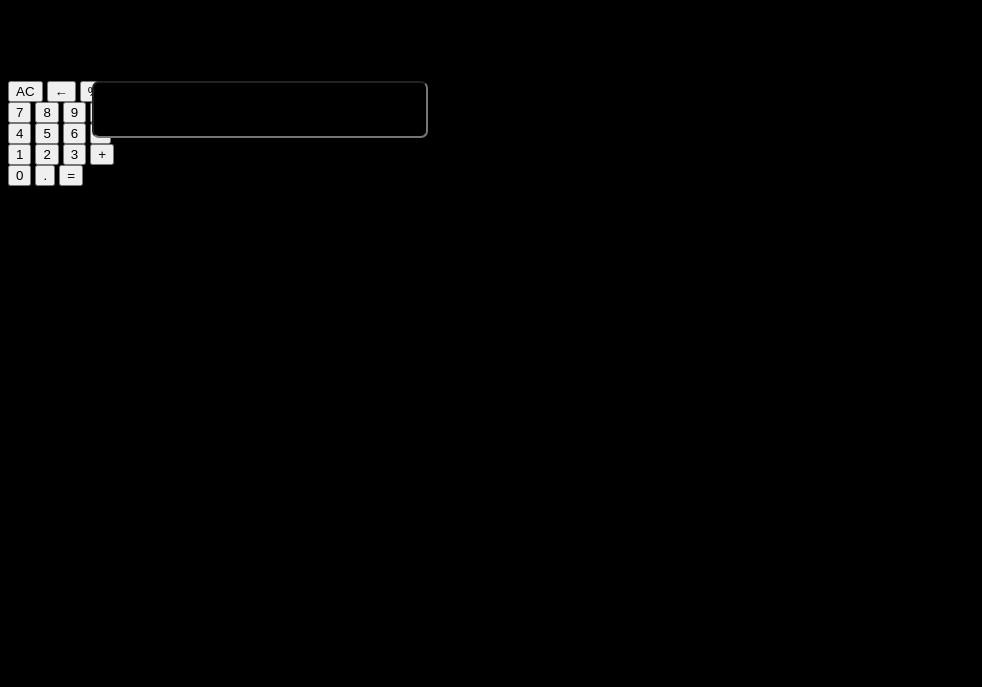
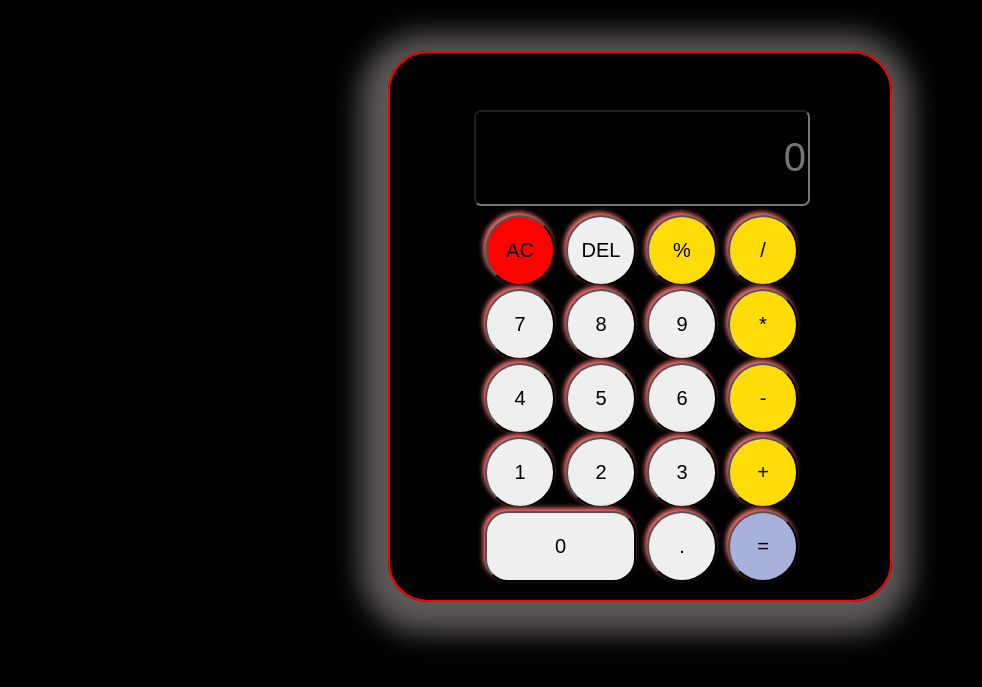
Before and after one commit to its-parth-19/CALCULATOR, a plain HTML site: page index.html in a window 1280 px wide. Both pictures are taken after a click on the button "AC". Shown: the part 85-772 px from the top of the page, without its empty margins (0-982 px from the left). Drawn offline with Linux system fonts and the light colour scheme.

Commit message:
styled the main container and the buttons

```diff
--- a/index.html
+++ b/index.html
@@ -4,19 +4,19 @@
     <meta charset="UTF-8">
     <meta name="viewport" content="width=device-width, initial-scale=1.0">
     <title>Document</title>
-    <link rel="stylesheet" href="style.css">
+    <link rel="stylesheet" href="style1.css">
 </head>
 <body>
     <h1>CALCULATE,ME</h1>
     <div class="container">
         <div class="output-box">
-            <input type="text" name="output" id="">
+            <input type="text" name="output" id="input-box" placeholder="0">
         </div>
         <div class="rows" id="row1">
-            <button class="btn clear">AC </button>
-            <button class="btn ">&#8592;</button>
+            <button class="btn clear">AC</button>
+            <button class="btn ">DEL</button>
             <button class="btn special">%</button>
-            <button class="btn special">&#247;</button>
+            <button class="btn special">/</button>
         </div>
         <div class="rows" id="row2">
 
@@ -43,7 +43,9 @@
             <button class="btn symbols">=</button>
         </div>
     </div>
+    <script src="script.js"></script>
 </body>
 
 
+
 </html>
--- /dev/null
+++ b/script.js
@@ -0,0 +1,28 @@
+let input=document.getElementById('input-box')
+// let's select all buttons using query selector
+let buttons=document.querySelectorAll('button')
+// let's now take a string
+let str="";
+// jaise ki ab hame saare buttons chahe to ham kya karenge ek array bana lenge saare buttons ka
+let arr=Array.from(buttons);//array jo hein ek class hein ye hame buttons ka ek array bana ke de dega jiska name hein arr
+// let's make a loop for traversing each array buttons
+arr.forEach(button=>{
+    button.addEventListener("click",(e)=>{
+        if(e.target.innerHTML=='='){
+            str=eval(str);//evaluate is inbuilt function for calculating in javascript.
+            input.value=str;
+        }
+        else if(e.target.innerHTML == 'AC'){
+            str="";
+            input.value=str;
+        }
+        else if(e.target.innerHTML == 'DEL' ){
+            str=str.substring(0,str.length-1)
+            input.value=str;
+        }
+        else{
+        str+=e.target.innerHTML;
+          input.value=str;
+    }
+    })
+})
--- a/style.css
+++ b/style.css
@@ -27,7 +27,7 @@ text-decoration-color: yellow;
     top: 57px;
     left: 84px;
     height: 51px;
-    /* border: 2px solid yellow; */
+
     background-color: black;
     color: white;
     border-radius: 7px;
@@ -36,3 +36,23 @@ text-decoration-color: yellow;
     text-align: right;
     text-transform: lowercase;
 }
+.container{
+    border: 2px solid red;
+    width: 500px;
+    height: 547px;
+    margin: auto;
+    border-radius: 40px;
+    /* box-shadow: 4px 17px 48px 67px royalblue; */
+    box-shadow: -4px 7px 29px 24px #5e5959;
+    margin-top: 54px;
+}
+button{
+    height: 71px;
+    width: 70px;
+    margin-left: 7px;
+    cursor: pointer;
+    border-radius: 50px;
+    font-size: 20px;
+
+    box-shadow: -2px -3px 5px #ff7373;
+}
--- a/style1.css
+++ b/style1.css
@@ -26,13 +26,13 @@ text-decoration-color: yellow;
     position: relative;
     top: 57px;
     left: 84px;
-    height: 51px;
+    height: 90px;
     /* border: 2px solid yellow; */
     background-color: black;
     color: white;
     border-radius: 7px;
     outline: none;
-    font-size: 30px;
+    font-size: 40px;
     text-align: right;
     text-transform: lowercase;
 }
@@ -40,10 +40,12 @@ text-decoration-color: yellow;
 .container{
     border: 2px solid red;
     width: 500px;
-    height: 526px;
+    height: 547px;
     margin: auto;
     border-radius: 40px;
-    box-shadow: 4px 17px 48px 67px royalblue;
+    /* box-shadow: 4px 17px 48px 67px royalblue; */
+    box-shadow: -4px 7px 29px 24px #5e5959;
+    margin-top: 54px;
 }
 button{
     height: 71px;
@@ -53,7 +55,7 @@ button{
     border-radius: 50px;
     font-size: 20px;
     /* background-color: #a48966; */
-    box-shadow: 8px 0px 1px #ff7373;
+    box-shadow: -2px -3px 5px #ff7373;
 }
 
 .clear{
```
